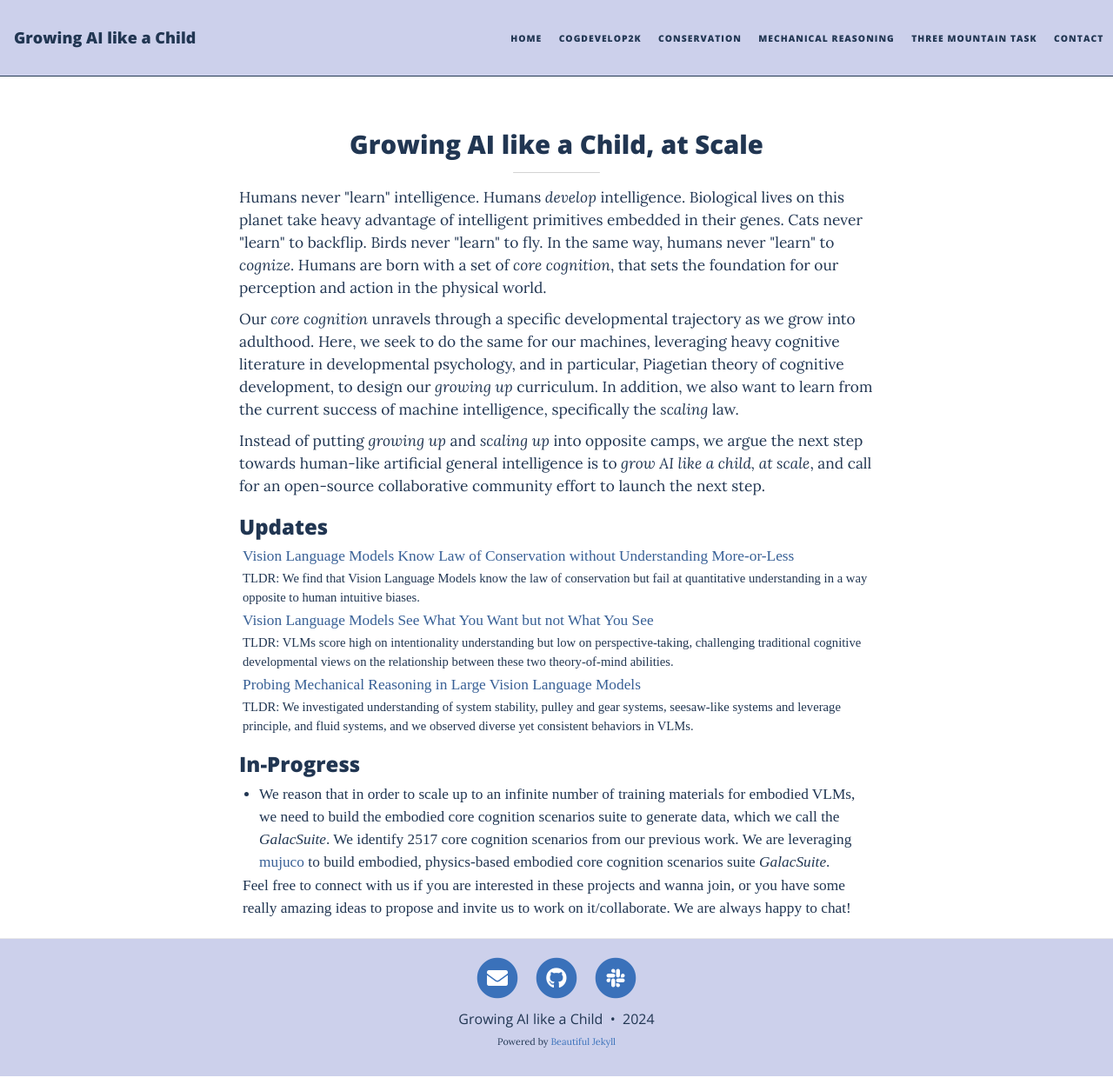
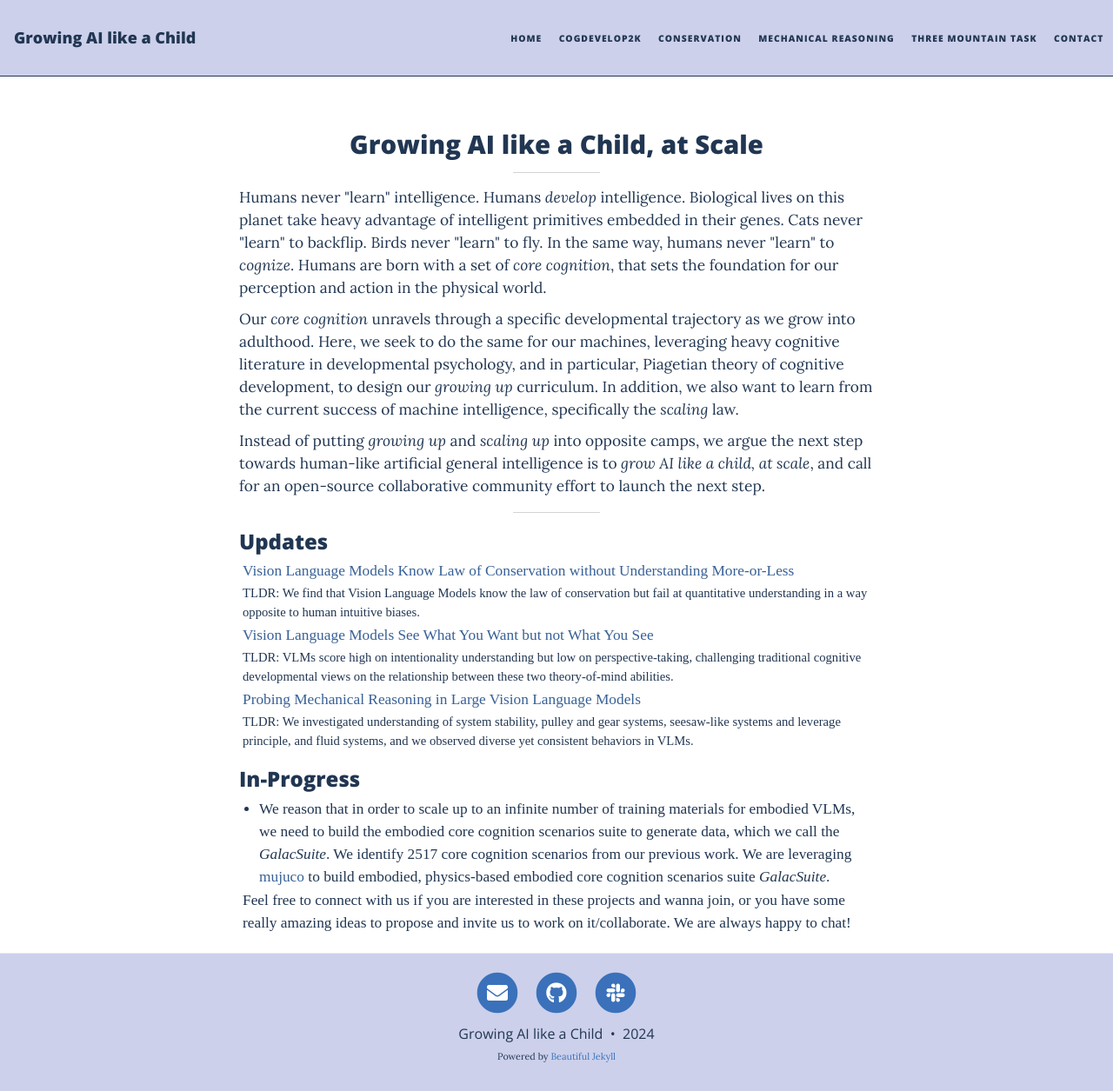
Before and after one commit to growing-ai-like-a-child/growing-ai-like-a-child.github.io, a Jekyll site: the page built from index.html, in a window 1280 px wide and 1255 px high. Shown: the whole window at 87% size. Built offline with Jekyll 4.4.1, drawn with Linux system fonts in a browser that asks for light colours; nearby versions of some CDN libraries; the list of posts is cut into pages by our own code.

Commit message:
Update index.html

```diff
--- a/index.html
+++ b/index.html
@@ -25,6 +25,7 @@ Instead of putting <i>growing up</i> and <i>scaling up</i> into opposite camps,
 <div class="subsubheading"><h2>Join Us: <a href="https://join.slack.com/t/growingailikeachild/shared_invite/zt-2rw1oqto3-I7IsBoawbi6btzBkaTFI8g" target="_blank">Slack</a></h2></div>
 <hr class="small" style="border-width: 1pt; border-color: lightgray;">
 -->
+<hr class="small" style="border-width: 1pt; border-color: lightgray;">
 <h3>Updates</h3>
 <div class="publication" style="margin: 3px; font-size: 12pt; font-family:'Times New Roman', Times, serif;">
     <p style="margin: 1px; font-size: 13pt">
```
